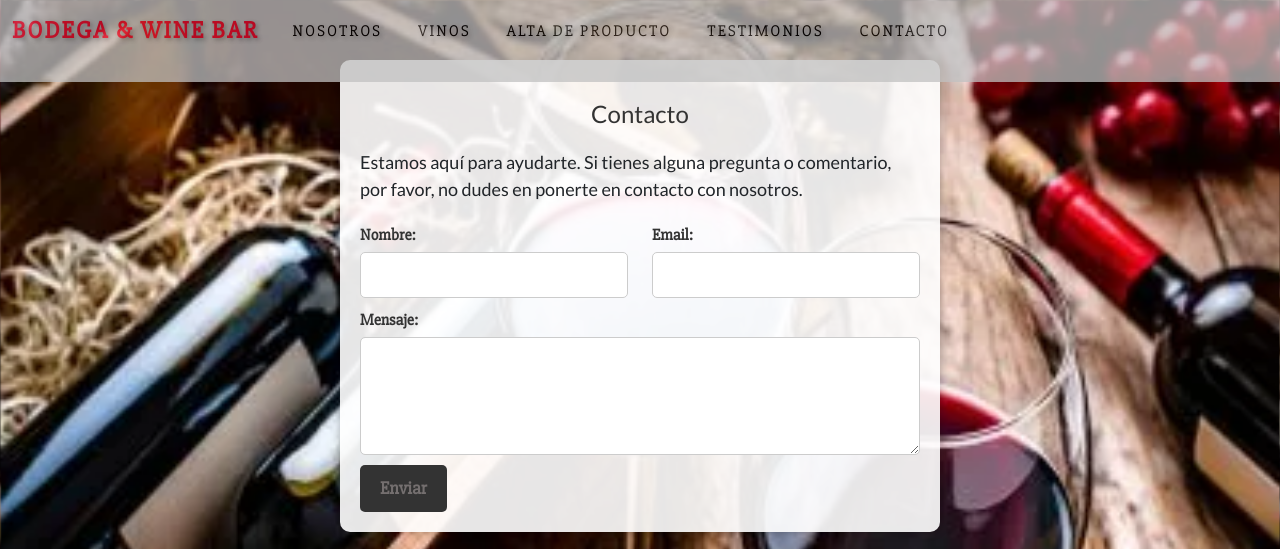
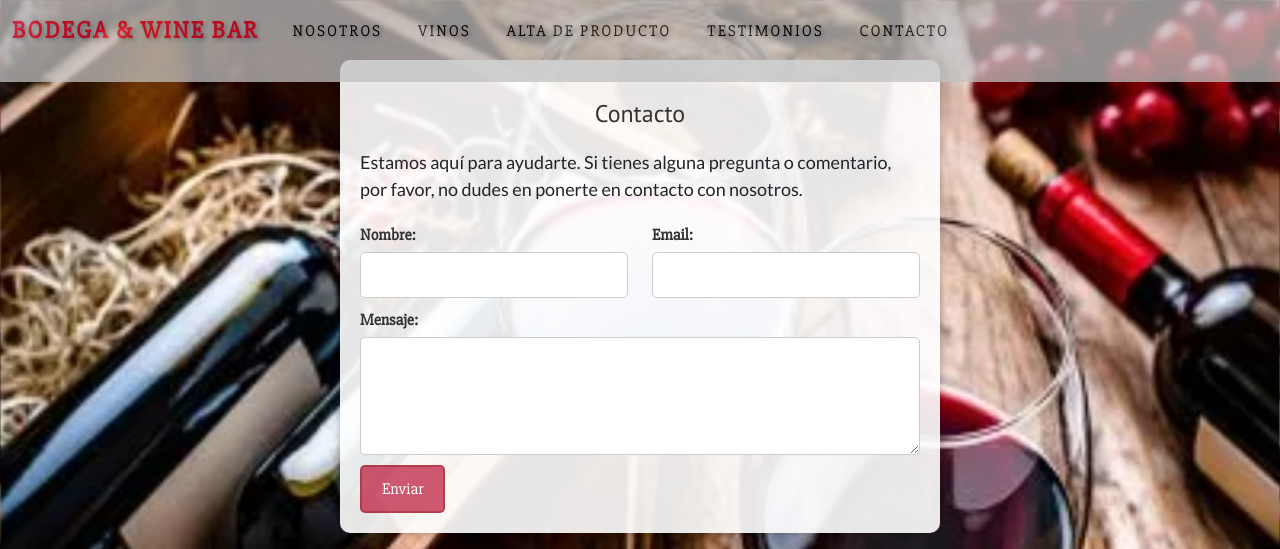
Before and after one commit to justinamutigliengo/PF-MUTIGLIENGO, a plain HTML site: page pages/contacto.html in a window 1280 px wide. Shown: the top 549 px of the page. Drawn offline with nearby package versions, Linux system fonts and the light colour scheme.

Commit message:
modificado

```diff
--- a/css/style.css
+++ b/css/style.css
@@ -23,7 +23,7 @@ header {
 }
 
 body {
-  font-family: "Lato", sans-serif;
+  font-family: "PT Sans", sans-serif;
   background-image: url("../images/vino.webp");
   background-size: cover;
   background-repeat: no-repeat;
@@ -33,7 +33,7 @@ body {
 }
 
 main {
-  font-family: "Lato", sans-serif;
+  font-family: "PT Sans", sans-serif;
   margin-top: 100px;
   max-width: 800px;
   margin: 0 auto;
@@ -125,16 +125,6 @@ nav a {
 
 .formulario textarea {
   resize: vertical;
-}
-
-.formulario input[type="submit"] {
-  background-color: #333;
-  color: rgb(116, 111, 111);
-  padding: 10px 20px;
-  border: none;
-  border-radius: 5px;
-  cursor: pointer;
-  font-weight: bold;
 }
 
 table {
@@ -257,15 +247,6 @@ header nav div a {
   letter-spacing: 2px;
 }
 
-h2 {
-  font-family: "PT Sans", sans-serif;
-  font-size: 28px;
-  color: #0a0a0a1c;
-  margin-bottom: 20px;
-  text-align: center;
-  margin-top: 20px;
-}
-
 input[type="text"],
 input[type="number"],
 input[type="date"],
@@ -278,18 +259,6 @@ textarea {
   border-radius: 5px;
   width: 100%;
   color: #333;
-}
-
-input[type="submit"] {
-  font-family: "Slabo 27px", serif;
-  font-size: 18px;
-  background-color: #8b0000;
-  color: white;
-  padding: 10px 20px;
-  border: none;
-  border-radius: 5px;
-  cursor: pointer;
-  font-weight: bold;
 }
 
 #area-texto {
@@ -488,5 +457,10 @@ aside img {
 }
 
 h2 {
+  font-family: "PT Sans", sans-serif;
+  font-size: 28px;
   color: #333;
+  margin-bottom: 20px;
+  text-align: center;
+  margin-top: 20px;
 }
```
Also changed, not shown: index.html (+1 -9 lines), pages/testimonios.html (+4 -0 lines).
